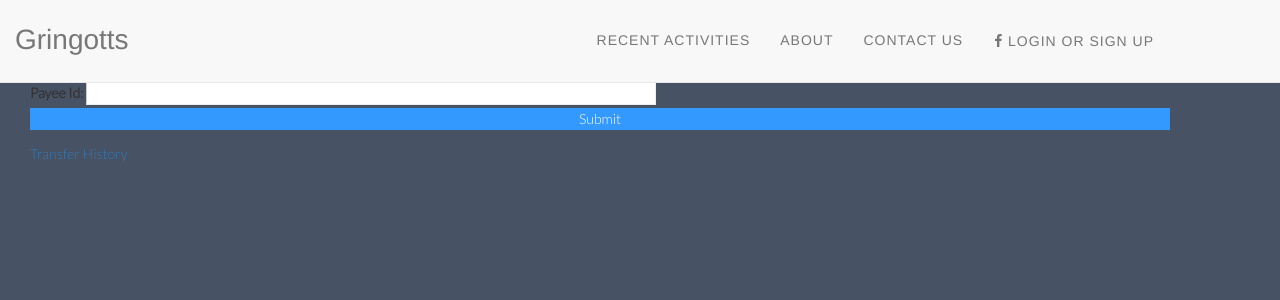
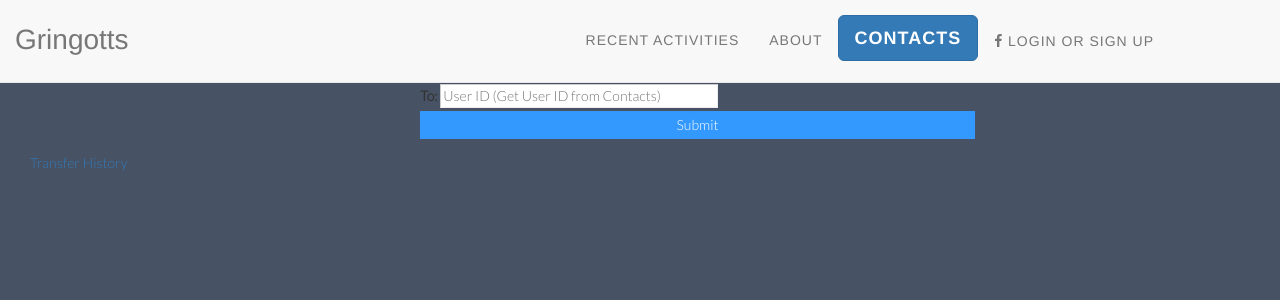
Before and after one commit to damiendillinger19xx/hbcu-hackathon-01-2016, a Django app: page /transfer in a window 1280 px wide. Shown: the top 300 px of the page. Run offline with Django 3.2, Linux system fonts and the light colour scheme; some libraries are stand-ins or nearby versions.

Commit message:
very good mvp with models and dials

```diff
--- a/gringotts/templates/gringotts/base.html
+++ b/gringotts/templates/gringotts/base.html
@@ -56,9 +56,9 @@ width:300px;
 <link rel="stylesheet" type="text/css" href="{% static 'gringotts/css/style.css' %}">
 </head>
 
-
 <link href="css/main.css" rel="stylesheet" type="text/css" />
 <script src="http://ajax.googleapis.com/ajax/libs/jquery/1.11.0/jquery.min.js"></script>
+<script src="https://ajax.googleapis.com/ajax/libs/jquery/1.11.3/jquery.min.js"></script>
 <script src="js/plugins.js"></script>
 
 
@@ -75,7 +75,7 @@ width:300px;
                     <span class="icon-bar"></span>
                     <span class="icon-bar"></span>
                 </button>
-                <a class="navbar-brand page-scroll" href="#page-top">Gringotts</a>
+                <a class="navbar-brand page-scroll" href="{% url 'gringotts:index' %}">Gringotts</a>
             </div>
 
             <!-- Collect the nav links, forms, and other content for toggling -->
@@ -92,7 +92,10 @@ width:300px;
                     </li>
                     <li>
                     <li>
-                        <a class="page-scroll" href="#contact">Contact Us</a>
+                    <!-- Button trigger modal -->
+						<button type="button" class="btn btn-primary btn-lg" data-toggle="modal" data-target="#my_contacts">
+						  Contacts
+						</button>
                     </li>
                     <li>
                         <a class="btn btn-block btn-social btn-facebook" href="fbconfig.php">
@@ -125,7 +128,33 @@ width:300px;
     </div>
 </div>
 
-
+<!-- Modal -->
+<div class="modal fade" id="my_contacts" tabindex="-1" role="dialog" aria-labelledby="myModalLabel">
+  <div class="modal-dialog" role="document">
+    <div class="modal-content">
+      <div class="modal-header">
+        <button type="button" class="close" data-dismiss="modal" aria-label="Close"><span aria-hidden="true">&times;</span></button>
+        <h4 class="modal-title" id="myModalLabel">My Contacts</h4>
+      </div>
+      <div class="modal-body">
+		{% for i in users %}
+			<div>
+				<h3>
+					Costumer Name - {{i.nickname}}
+				</h3>
+				<p>
+					Account Type - {{i.type}}
+				</p>
+				<p> Costumer ID - {{i.customer_id}}
+			</div>
+		{% endfor %}
+      </div>
+      <div class="modal-footer">
+        <button type="button" class="btn btn-default" data-dismiss="modal">Close</button>
+      </div>
+    </div>
+  </div>
+</div>
 <!-- <<<<<<<<<<<<<<<<<<<<<<<<<<<<<<<<<<>>>>>>>>>>>>>>>>>>>>>>>>>>>>>>>>> -->
 
 
@@ -134,14 +163,13 @@ width:300px;
 
 <body>
 <!--/accounts/{id}/transfers -->
-<div class="container" style="position:relative;top:5.8em;">
+<div class="container" style="position:relative;top:6em;">
 	{% block body_content %}
 
 	{% endblock %}
 </div>
 
 </body>
-	<script src="https://ajax.googleapis.com/ajax/libs/jquery/1.11.3/jquery.min.js"></script>
 <script type="text/javascript">
 	$(document).ready(function () {
 
@@ -155,4 +183,10 @@ width:300px;
 });
 </script>
 
+<script type="text/javascript">
+	$('#my_contacts').on('shown.bs.modal', function () {
+  $('#myInput').focus()
+})
+</script>
+
 </html>
--- a/gringotts/templates/gringotts/transfer.html
+++ b/gringotts/templates/gringotts/transfer.html
@@ -3,14 +3,16 @@
 {% block body_content %}
 
 <div class='container'>
-	<form method="POST" action="{% url 'gringotts:transfer' %}">
-		{% csrf_token %}
-		<label for="id">Payee Id:</label>
-	    <input type="text" name="id" id="id"><br>
-		<!-- <label for="money">Enter Amount:</label>
-		<input type="text" name="money" id="money"><br> -->
-		<input style="background-color:#3399FF;color:white;border-style:none;" type="submit">
-	</form>
+	<div class="row">
+		<div class="col-md-6 col-md-offset-4">
+			<form method="POST" action="{% url 'gringotts:transfer' %}">
+				{% csrf_token %}
+				<label for="id">To: </label>
+			    <input type="text" name="id" id="id" placeholder="User ID (Get User ID from Contacts)"><br>
+				<input style="background-color:#3399FF;color:white;border-style:none;height:2em;" type="submit">
+			</form>
+		</div>
+	</div>
 	<div>
 		{% if error %}
 			<p>{{error}}</p>
--- a/gringotts/templates/gringotts/transfer_detailed.html
+++ b/gringotts/templates/gringotts/transfer_detailed.html
@@ -7,7 +7,7 @@
 	<div class='container'>
 		<div>
 			<a href="{% url 'gringotts:transfer' %}">To Transfer</a>
-			<a href="{% url 'gringotts:index' %}">Home</a>
+			<a href="">Home</a>
 		</div>
 
 	</div>
--- a/gringotts/views.py
+++ b/gringotts/views.py
@@ -25,18 +25,20 @@ def index_view(request):
 	page = json.loads(page.decode())
 	return render(request, 'gringotts/index.html', {"key": developer_api_key, 'error' : errors, 'users' : page})
 
-
 def all_clients_view(request):
 	page = urlopen(all_clients_api + reimagine_api_key)
 	page = page.read()
 	page = json.loads(page.decode())
-	return HttpResponse(page)
+	return render(request, 'gringotts/all-contacts.html', {'users' : page})
 
 def mid_transfer_view(request, errors=errors):
 	if (request.POST):
 		amount = int(request.POST['money'])
 		money_list.append(amount)
-		return render(request, 'gringotts/transfer.html', {'error' : errors})
+		page = urlopen(all_clients_api + reimagine_api_key)
+		page = page.read()
+		page = json.loads(page.decode())
+		return render(request, 'gringotts/transfer.html', {'error' : errors, 'users' : page})
 
 def transfer_view(request, errors=errors, amount_list=money_list):
 	try:
```
Also changed, not shown: gringotts/templates/gringotts/all-contacts.html (added, +17 -0 lines), gringotts/templates/gringotts/index.html (+0 -12 lines).
